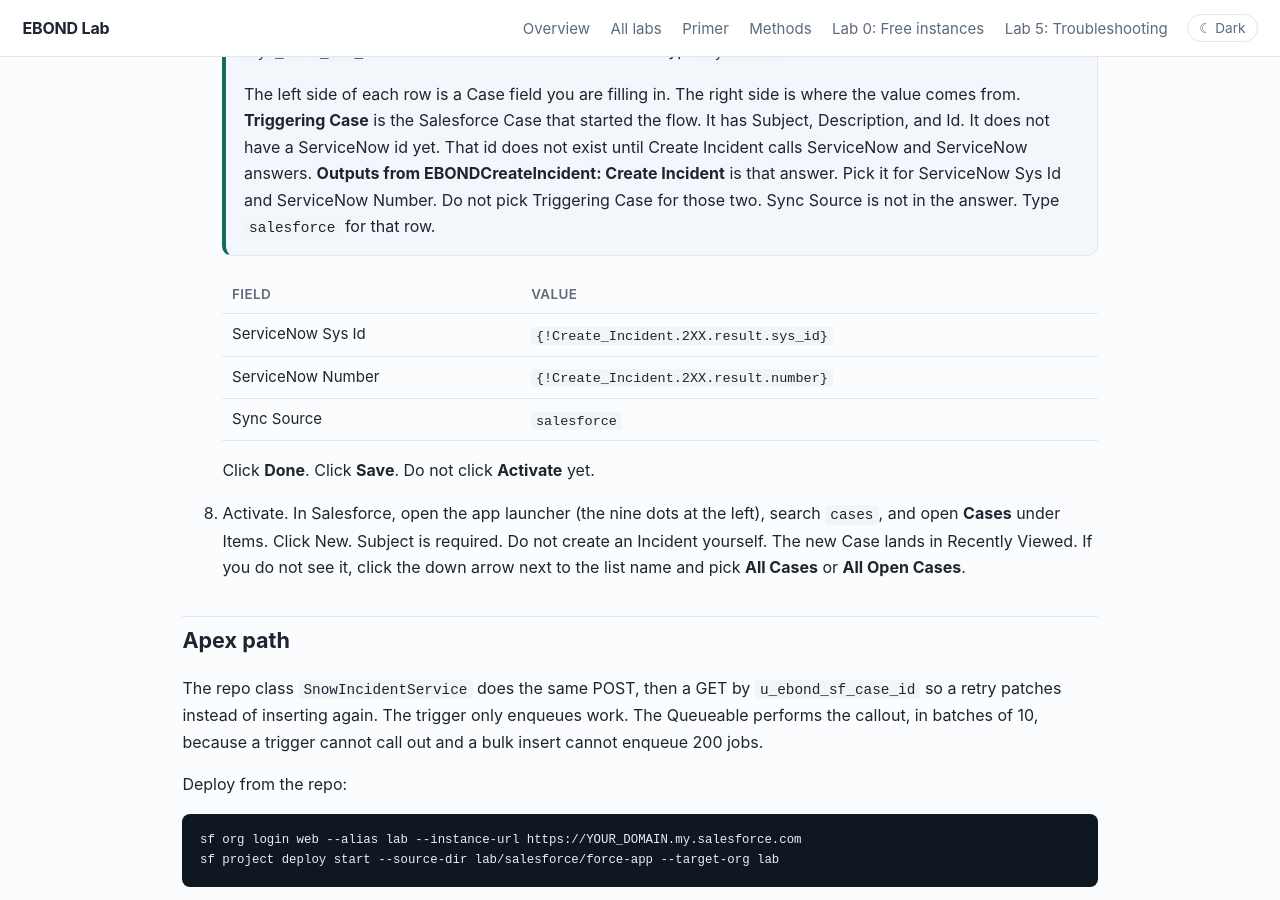
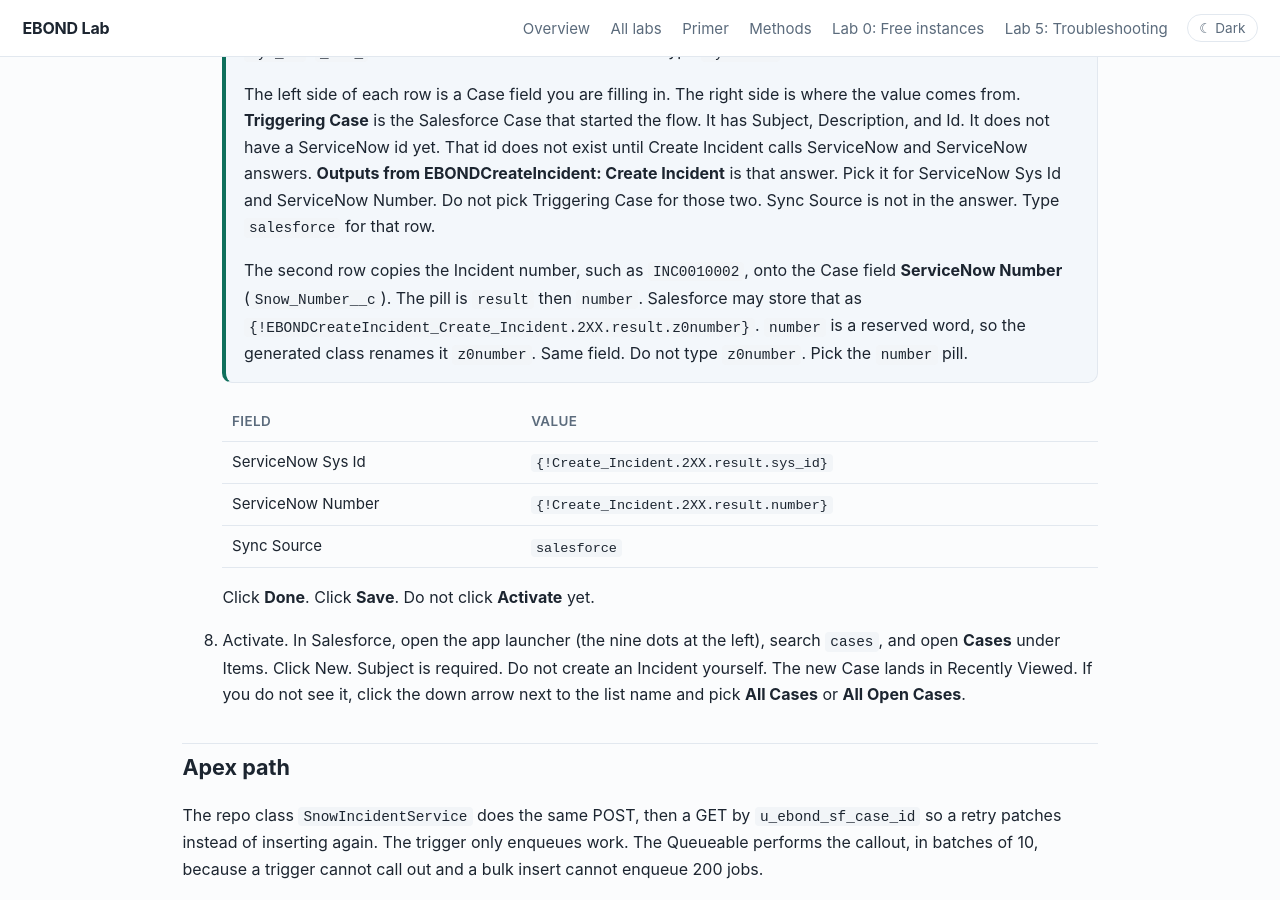
Before and after one commit to eltonaguiar/EBOND_ServiceNowSalesforce, a Jekyll site: the page built from site/labs/02-salesforce-to-snow.md, in a window 1280 px wide and 900 px high, scrolled down 10557 px. Built offline with Jekyll 4.4.1, drawn with Linux system fonts in a browser that asks for light colours.

Commit message:
Explain that z0number is the Incident number field.

```diff
--- a/site/labs/02-salesforce-to-snow.md
+++ b/site/labs/02-salesforce-to-snow.md
@@ -314,6 +314,7 @@ Use this only if you picked Flow above.
     <p><code>2XX</code> is not a ServiceNow field. It is Salesforce's name for the success reply. ServiceNow answers the call with a status number. <code>200</code> through <code>299</code> means it worked. A new Incident usually comes back as <code>201</code>. Salesforce drops every success answer into one box named <code>2XX</code>. The Incident id and number are inside that box, under <code>result</code>. A <code>400</code> or <code>500</code> does not go there. Those land in <strong>Default Exception</strong>. <strong>Response Code</strong> is the raw number, such as <code>201</code>. Open <code>2XX</code>, open <code>result</code>, and pick <code>sys_id</code> or <code>number</code>. Do not pick the whole box.</p>
     <p>The first row copies that id onto the Case. Left side is the Case field <strong>ServiceNow Sys Id</strong> (<code>Snow_Sys_Id__c</code>). Right side is <code>{!EBONDCreateIncident_Create_Incident.2XX.result.sys_id}</code>. That name is the Create Incident action, then the success box, then <code>result</code>, then <code>sys_id</code>. Do not type it. Typing <code>cre</code> turns the box red because the Value box wants a picked output, not text. If Salesforce shows <code>sys_x5f_id</code>, that is still <code>sys_id</code>. <code>_x5f_</code> is how it writes an underscore. Do not type <code>sysx5fid</code>.</p>
     <p>The left side of each row is a Case field you are filling in. The right side is where the value comes from. <strong>Triggering Case</strong> is the Salesforce Case that started the flow. It has Subject, Description, and Id. It does not have a ServiceNow id yet. That id does not exist until Create Incident calls ServiceNow and ServiceNow answers. <strong>Outputs from EBONDCreateIncident: Create Incident</strong> is that answer. Pick it for ServiceNow Sys Id and ServiceNow Number. Do not pick Triggering Case for those two. Sync Source is not in the answer. Type <code>salesforce</code> for that row.</p>
+    <p>The second row copies the Incident number, such as <code>INC0010002</code>, onto the Case field <strong>ServiceNow Number</strong> (<code>Snow_Number__c</code>). The pill is <code>result</code> then <code>number</code>. Salesforce may store that as <code>{!EBONDCreateIncident_Create_Incident.2XX.result.z0number}</code>. <code>number</code> is a reserved word, so the generated class renames it <code>z0number</code>. Same field. Do not type <code>z0number</code>. Pick the <code>number</code> pill.</p>
     </div>
 
     | Field | Value |
```
